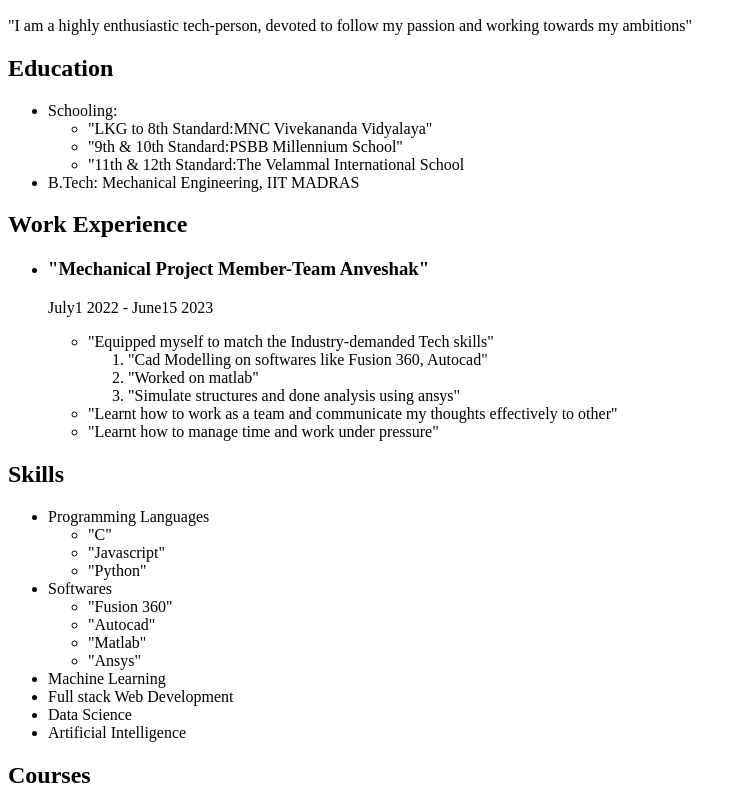
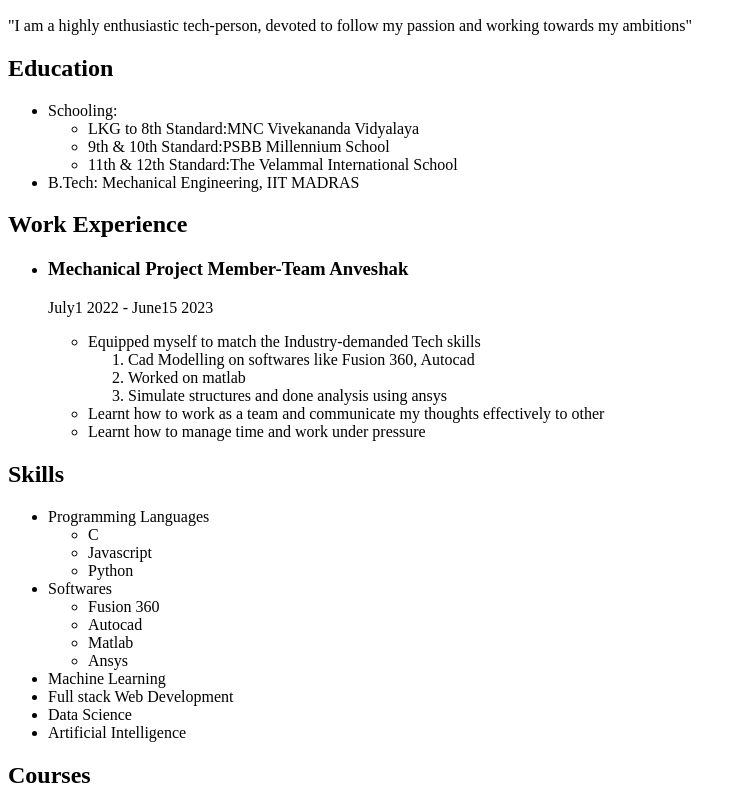
Before and after one commit to saiteja-ms/My-first-capstone-project-1, a plain HTML site: page index.html in a window 1280 px wide. Shown: the part 371-1177 px from the top of the page, without its empty margins (0-746 px from the left). Drawn offline with Linux system fonts and the light colour scheme.

Commit message:
Update index.html

```diff
--- a/index.html
+++ b/index.html
@@ -12,27 +12,27 @@
     <ul>
         <li>Schooling:
             <ul>
-                <li>"LKG to 8th Standard:MNC Vivekananda Vidyalaya"</li>
-                <li>"9th & 10th Standard:PSBB Millennium School"</li>
-                <li>"11th & 12th Standard:The Velammal International School</li>
+                <li>LKG to 8th Standard:MNC Vivekananda Vidyalaya</li>
+                <li>9th & 10th Standard:PSBB Millennium School</li>
+                <li>11th & 12th Standard:The Velammal International School</li>
             </ul>
         </li>
         <li>B.Tech: Mechanical Engineering, IIT MADRAS</li>
     </ul>
     <h2>Work Experience</h2>
     <ul>
-        <li><h3>"Mechanical Project Member-Team Anveshak"</h3>
+        <li><h3>Mechanical Project Member-Team Anveshak</h3>
         <p>July1 2022 - June15 2023</p>
         <ul>
-            <li>"Equipped myself to match the Industry-demanded Tech skills"
+            <li>Equipped myself to match the Industry-demanded Tech skills
                 <ol>
-                    <li>"Cad Modelling on softwares like Fusion 360, Autocad"</li>
-                    <li>"Worked on matlab"</li>
-                    <li>"Simulate structures and done analysis using ansys"</li>
+                    <li>Cad Modelling on softwares like Fusion 360, Autocad</li>
+                    <li>Worked on matlab</li>
+                    <li>Simulate structures and done analysis using ansys</li>
                 </ol>
             </li>
-            <li>"Learnt how to work as a team and communicate my thoughts effectively to other"</li>
-            <li>"Learnt how to manage time and work under pressure"</li>
+            <li>Learnt how to work as a team and communicate my thoughts effectively to other</li>
+            <li>Learnt how to manage time and work under pressure</li>
         </ul>
         </li>
     </ul>
@@ -40,17 +40,17 @@
     <ul>
         <li>Programming Languages
             <ul>
-                <li>"C"</li>
-                <li>"Javascript"</li>
-                <li>"Python"</li>
+                <li>C</li>
+                <li>Javascript</li>
+                <li>Python</li>
             </ul>
         </li>
         <li>Softwares
             <ul>
-                <li>"Fusion 360"</li>
-                <li>"Autocad"</li>
-                <li>"Matlab"</li>
-                <li>"Ansys"</li>
+                <li>Fusion 360</li>
+                <li>Autocad</li>
+                <li>Matlab</li>
+                <li>Ansys</li>
             </ul>
         </li>
         <li>Machine Learning</li>
```
